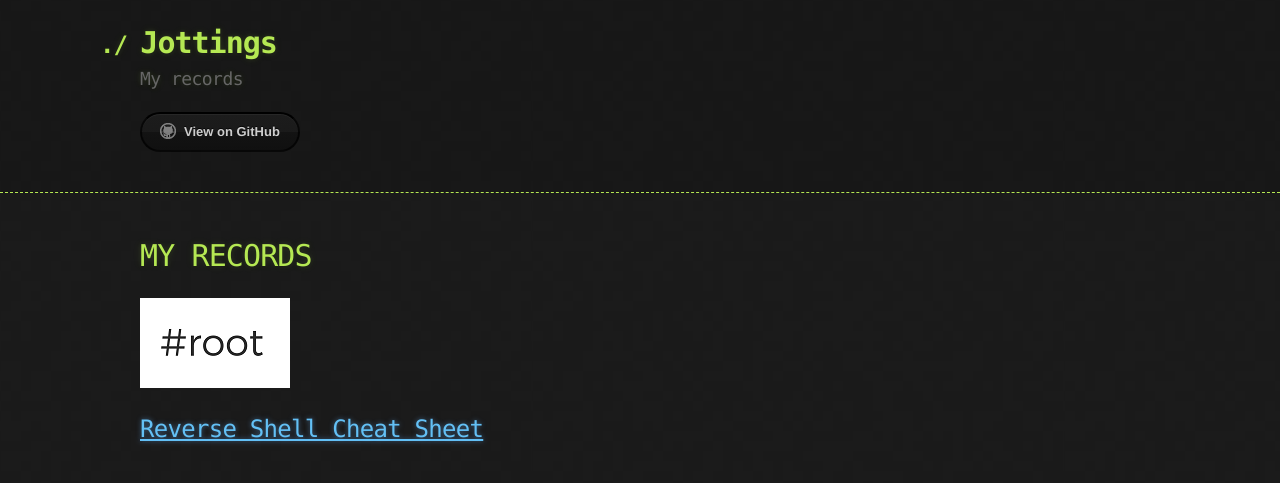
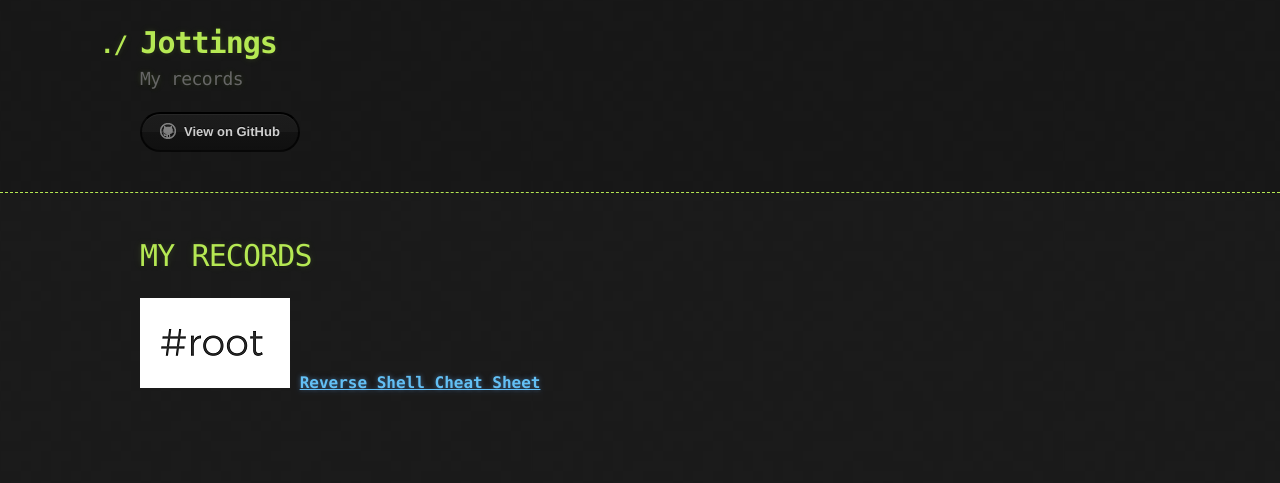
Before and after one commit to hare001/hare001.github.io, a Jekyll site: the page built from index.md, in a window 1280 px wide. Shown: the top 483 px of the page. Built offline with Jekyll 4.4.1, drawn with Linux system fonts in a browser that asks for light colours; our own code applies the rules of GitHub Pages for plain Markdown files.

Commit message:
Update index.md

```diff
--- a/index.md
+++ b/index.md
@@ -1,3 +1,2 @@
 # MY RECORDS
-![Reverse-Shell](./assets/img/Reverse-Shell.png)
-## [Reverse Shell Cheat Sheet](./_posts/2020-06-30-Reverse-Shell-Cheat-Sheet.md)
+![Reverse-Shell](./assets/img/Reverse-Shell.png) **[Reverse Shell Cheat Sheet](./_posts/2020-06-30-Reverse-Shell-Cheat-Sheet.md)**
```
